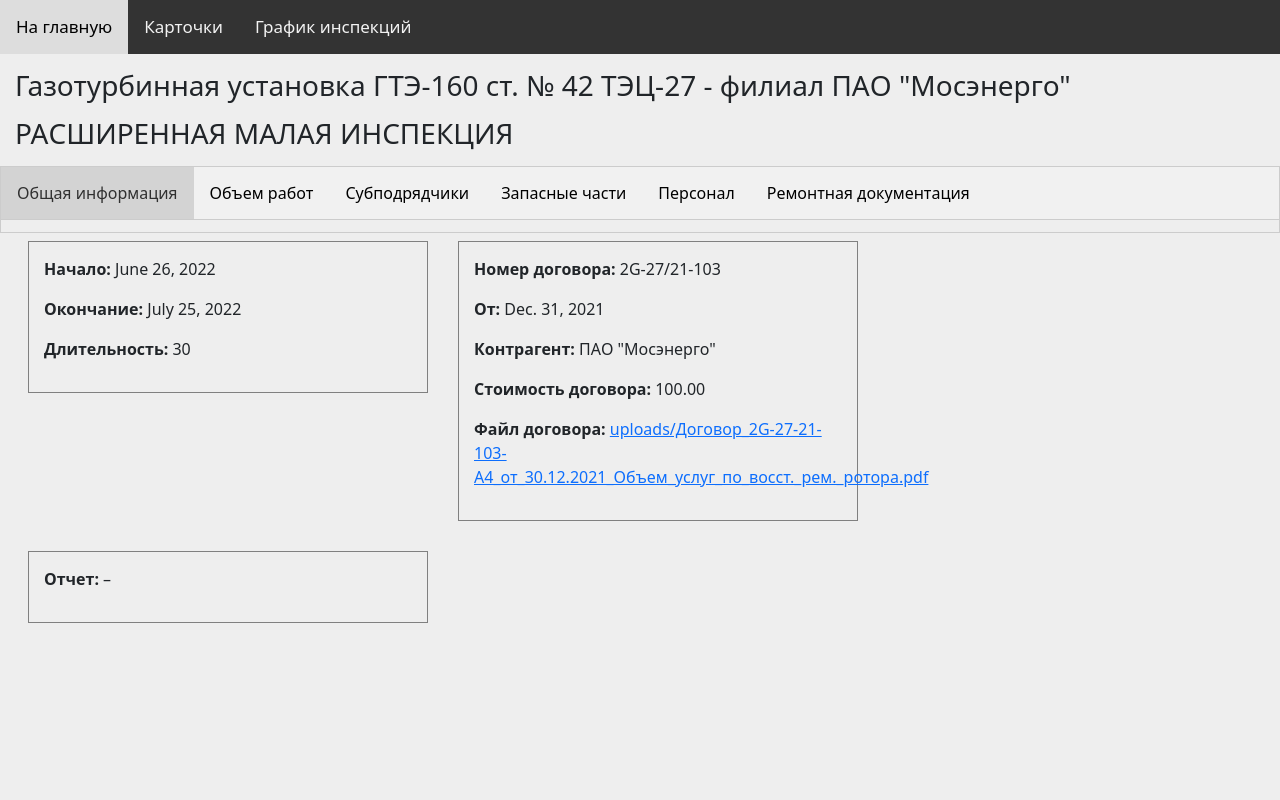
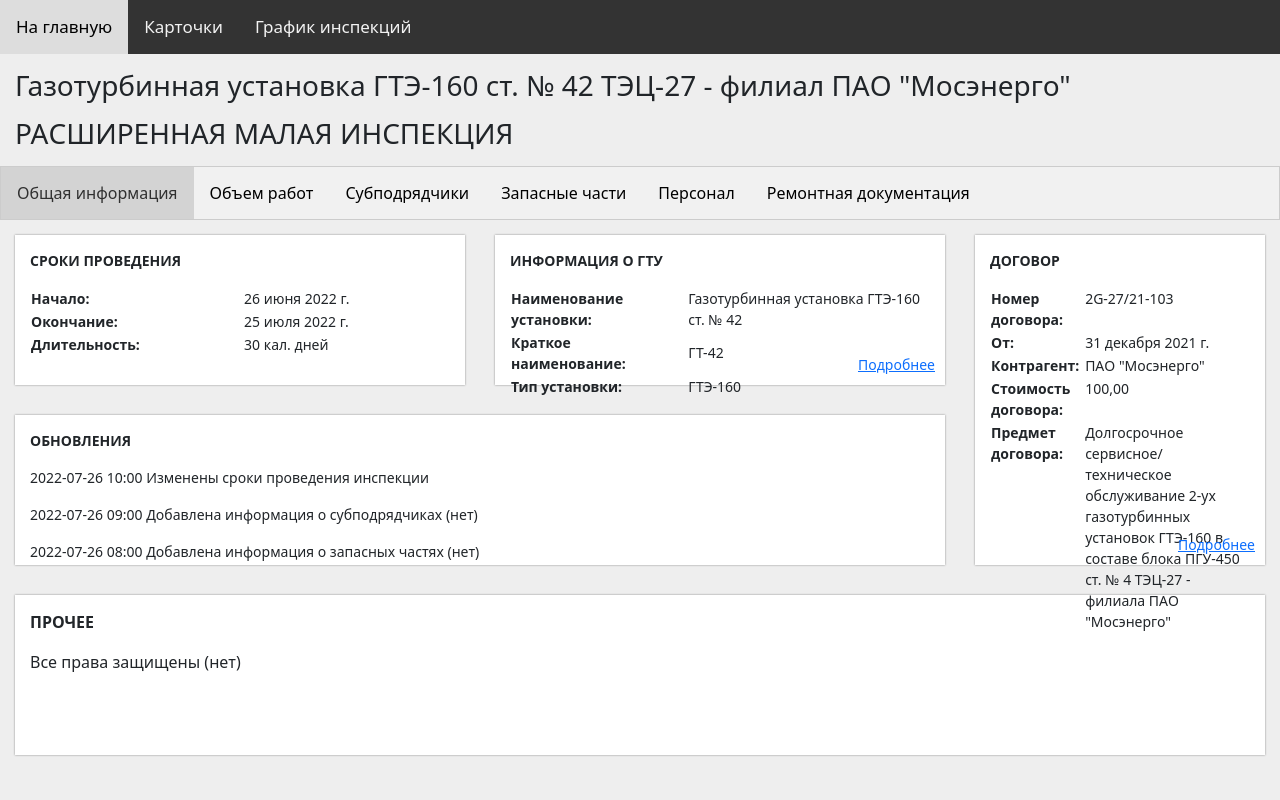
Before and after one commit to Jahnta/gip, a Django app: page /1/detail/ in a window 1280 px wide. Run offline with Django 4.2, Linux system fonts and the light colour scheme; data comes from the database, SQL or seed files in the repository; both versions use the stored data as it was after the commit; some libraries are stand-ins or nearby versions.

Commit message:
ver. 0.1.1

```diff
--- a/gip/settings.py
+++ b/gip/settings.py
@@ -104,13 +104,15 @@
 # Internationalization
 # https://docs.djangoproject.com/en/4.0/topics/i18n/
 
-LANGUAGE_CODE = 'en-us'
+LANGUAGE_CODE = 'ru-ru'
 
 TIME_ZONE = 'UTC'
 
 USE_I18N = True
 
-USE_TZ = True
+USE_TZ = False
+
+DATE_FORMAT = 'd E Y'
 
 
 # Static files (CSS, JavaScript, Images)
--- a/main/models.py
+++ b/main/models.py
@@ -11,7 +11,7 @@
     value_rub = models.DecimalField('Цена договора в валюте', decimal_places=2, max_digits=15)
     value_cur = models.DecimalField('Цена договора в рублях', decimal_places=2, max_digits=15)
     counterparty = models.CharField('Контрагент', max_length=500)
-    file = models.FileField('Файл договора', upload_to='uploads/')
+    file = models.FileField('Файл договора', null=True, upload_to='uploads/')
 
     def __str__(self):
         return self.number
@@ -27,6 +27,7 @@
     station = models.ForeignKey(Station, on_delete=models.CASCADE)
     name = models.CharField('Наименование установки', max_length=100)
     short_name = models.CharField('Короткое наименование установки', max_length=10, default='-')
+    unit_type = models.CharField('Тип установки', max_length=10, default='-')
 
     def __str__(self):
         return self.short_name + ' ' + self.station.short_name
--- a/main/static/main/css/tab.css
+++ b/main/static/main/css/tab.css
@@ -29,7 +29,6 @@
 /* Style the tab content */
 .tabcontent {
     display: none;
-    padding: 6px 12px;
-    border: 1px solid #ccc;
+    border: 0px solid #ccc;
     border-top: none;
 }
--- a/main/static/main/css/tab__tabcontent__block.css
+++ b/main/static/main/css/tab__tabcontent__block.css
@@ -1,8 +1,7 @@
 .block {
     margin: 15px;
     padding: 15px;
-    border: 1px solid grey;
-    min-width: 400px;
-    width: calc(100%/4 - 30px);
+    background-color: #fff;
     float: left;
+    box-shadow: 0px 0px 2px #888888;
 }
--- a/main/templates/main/detail.html
+++ b/main/templates/main/detail.html
@@ -24,23 +24,7 @@
     <button class="tablinks" onclick="openTab(event, 'tab6')">Ремонтная документация</button>
 </div>
 
-<div id="tab1" class="tabcontent">
-    <div class="block" id="time">
-        <p><span style="font-weight: bold;">Начало: </span>{{ event.start }}</p>
-        <p><span style="font-weight: bold;">Окончание: </span>{{ event.end }}</p>
-        <p><span style="font-weight: bold;">Длительность: </span>{{ event.duration }}</p>
-    </div>
-    <div class="block" id="contract">
-        <p><span style="font-weight: bold;">Номер договора: </span>{{ event.contract.number }}</p>
-        <p><span style="font-weight: bold;">От: </span>{{ event.contract.reg_date }}</p>
-        <p><span style="font-weight: bold;">Контрагент: </span>{{ event.contract.counterparty }}</p>
-        <p><span style="font-weight: bold;">Стоимость договора: </span>{{ event.contract.value_rub }}</p>
-        <p><span style="font-weight: bold;">Файл договора: </span><a href="">{{ event.contract.file }}</a></p>
-    </div>
-    <div class="block" id="report">
-        <p><span style="font-weight: bold;">Отчет: </span>{{ event.report }}</p>
-    </div>
-</div>
+{% include 'main/general.html'%}
 
 <div id="tab2" class="tabcontent">
     <div class="block"><h3>Объем работ 1</h3></div>
--- /dev/null
+++ b/main/templates/main/general.html
@@ -0,0 +1,93 @@
+
+{% block content %}
+
+<div id="tab1" class="tabcontent">
+    <div class="column" id="1" style="float:left; width:75%;">
+        <div class="block" id="time" style="width: calc(50% - 30px); height: 150px">
+            <p><span style="font-weight: bold;">СРОКИ ПРОВЕДЕНИЯ</span></p>
+            <table style="width:100%">
+                <tbody>
+                    <tr>
+                        <td><span style="font-weight: bold;">Начало: </span></td>
+                        <td>{{ event.start }}</td>
+                    </tr>
+                    <tr>
+                        <td><span style="font-weight: bold;">Окончание: </span></td>
+                        <td>{{ event.end }}</td>
+                    </tr>
+                    <tr>
+                        <td><span style="font-weight: bold;">Длительность: </span></td>
+                        <td>{{ event.duration }} кал. дней</td>
+                    </tr>
+                </tbody>
+            </table>
+        </div>
+        <div class="block" id="time" style="width: calc(50% - 30px); height: 150px; position: relative">
+            <p><span style="font-weight: bold">ИНФОРМАЦИЯ О ГТУ</span></p>
+
+            <table style="width:100%">
+                <tbody>
+                    <tr>
+                        <td><span style="font-weight: bold;">Наименование установки: </span></td>
+                        <td>{{ event.unit.name }}</td>
+                    </tr>
+                    <tr>
+                        <td><span style="font-weight: bold;">Краткое наименование: </span></td>
+                        <td>{{ event.unit.short_name }}</td>
+                    </tr>
+                    <tr>
+                        <td><span style="font-weight: bold;">Тип установки: </span></td>
+                        <td>{{ event.unit.unit_type }}</td>
+                    </tr>
+                </tbody>
+            </table>
+        <div style="text-align: right; position: absolute; bottom: 10px; right:10px"><a href="">Подробнее</a></div>
+        </div>
+        <div class="block" id="time" style="width: calc(100% - 30px); height: 150px; overflow: auto">
+            <p><span style="font-weight: bold;">ОБНОВЛЕНИЯ</span></p>
+            <p><span>2022-07-26 10:00 Изменены сроки проведения инспекции</span></p>
+            <p><span>2022-07-26 09:00 Добавлена информация о субподрядчиках (нет)</span></p>
+            <p><span>2022-07-26 08:00 Добавлена информация о запасных частях (нет)</span></p>
+            <p><span>2022-07-26 07:00 Создана страница инспекции</span></p>
+        </div>
+    </div>
+    <div class="column" id="2" style="float:left; width:25%">
+        <div class="block" id="contract" style="width: calc(100% - 30px); height: 330px; position: relative">
+            <p><span style="font-weight: bold;">ДОГОВОР</span></p>
+            <table style="width:100%">
+                <tbody style="vertical-align: top">
+                    <tr>
+                        <td><span style="font-weight: bold;">Номер договора: </span></td>
+                        <td>{{ event.contract.number }}</td>
+                    </tr>
+                    <tr>
+                        <td><span style="font-weight: bold;">От: </span></td>
+                        <td>{{ event.contract.reg_date }}</td>
+                    </tr>
+                    <tr>
+                        <td><span style="font-weight: bold;">Контрагент: </span></td>
+                        <td>{{ event.contract.counterparty }}</td>
+                    </tr>
+                    <tr>
+                        <td><span style="font-weight: bold;">Стоимость договора: </span></td>
+                        <td>{{ event.contract.value_rub }}</td>
+                    </tr>
+                    <tr>
+                        <td><span style="font-weight: bold;">Предмет договора: </span></td>
+                        <td>{{ event.contract.subject }}</td>
+                    </tr>
+                </tbody>
+            </table>
+
+        <div style="text-align: right; position: absolute; bottom: 10px; right:10px"><a href="">Подробнее</a></div>
+        </div>
+    </div>
+    <div>
+        <div class="block" style="width: calc(100% - 30px); height: 20vh">
+            <p><span style="font-weight: bold;">ПРОЧЕЕ</span></p>
+            <p><span>Все права защищены (нет)</span></p>
+        </div>
+    </div>
+</div>
+
+{% endblock %}
--- a/main/templates/main/layout.html
+++ b/main/templates/main/layout.html
@@ -5,6 +5,7 @@
     <meta charset="UTF-8">
     <link rel="stylesheet" href="https://cdn.jsdelivr.net/npm/bootstrap@5.1.3/dist/css/bootstrap.min.css">
     <link rel="stylesheet" href="{% static 'main/css/main.css' %}">
+    <link rel="stylesheet" href="{% static 'main/css/topnav.css' %}">
     <script src="https://kit.fontawesome.com/fd66d59a34.js" crossorigin="anonymous"></script>
     <script src="https://cdn.jsdelivr.net/npm/bootstrap@5.2.0-beta1/dist/js/bootstrap.bundle.min.js"></script>
     <title>{% block title %}{% endblock %}</title>
```
Also changed, not shown: main/static/main/css/main.css (+2 -37 lines), main/static/main/css/topnav.css (added, +34 -0 lines), db.sqlite3.
